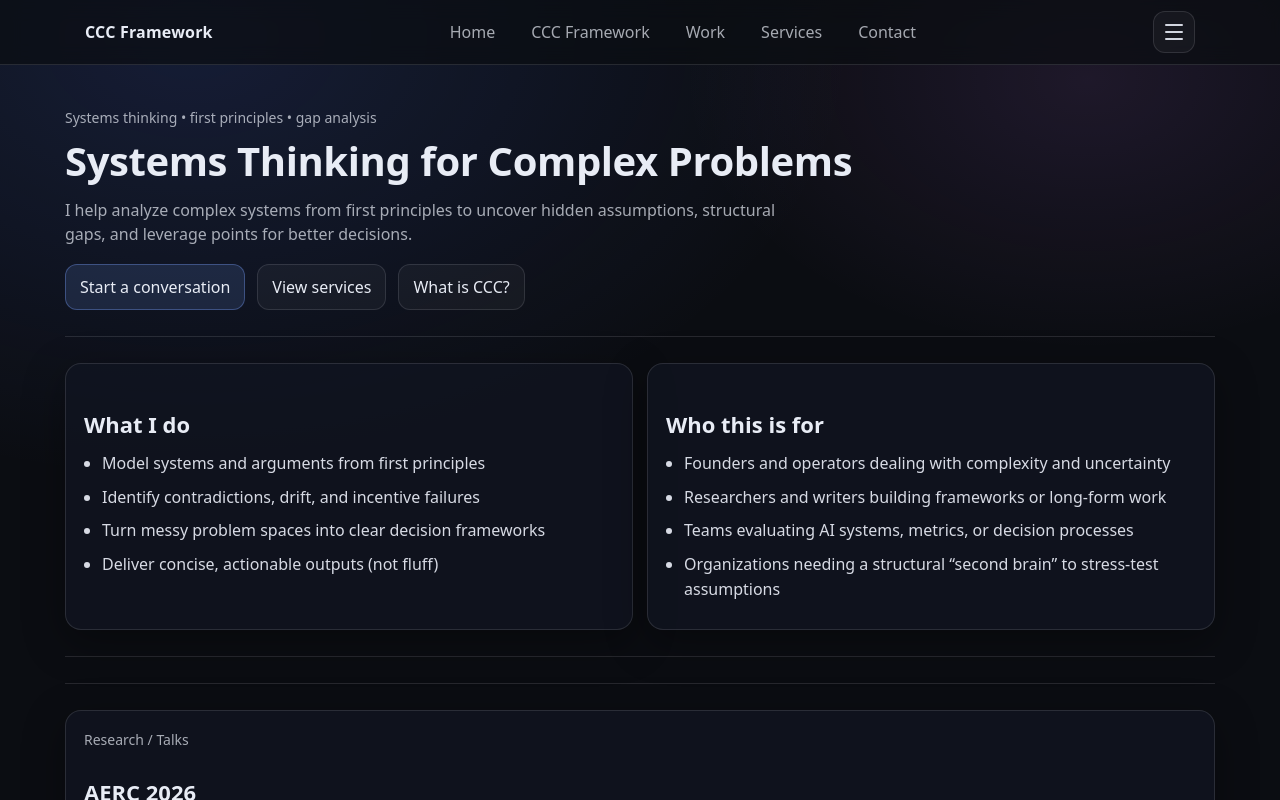
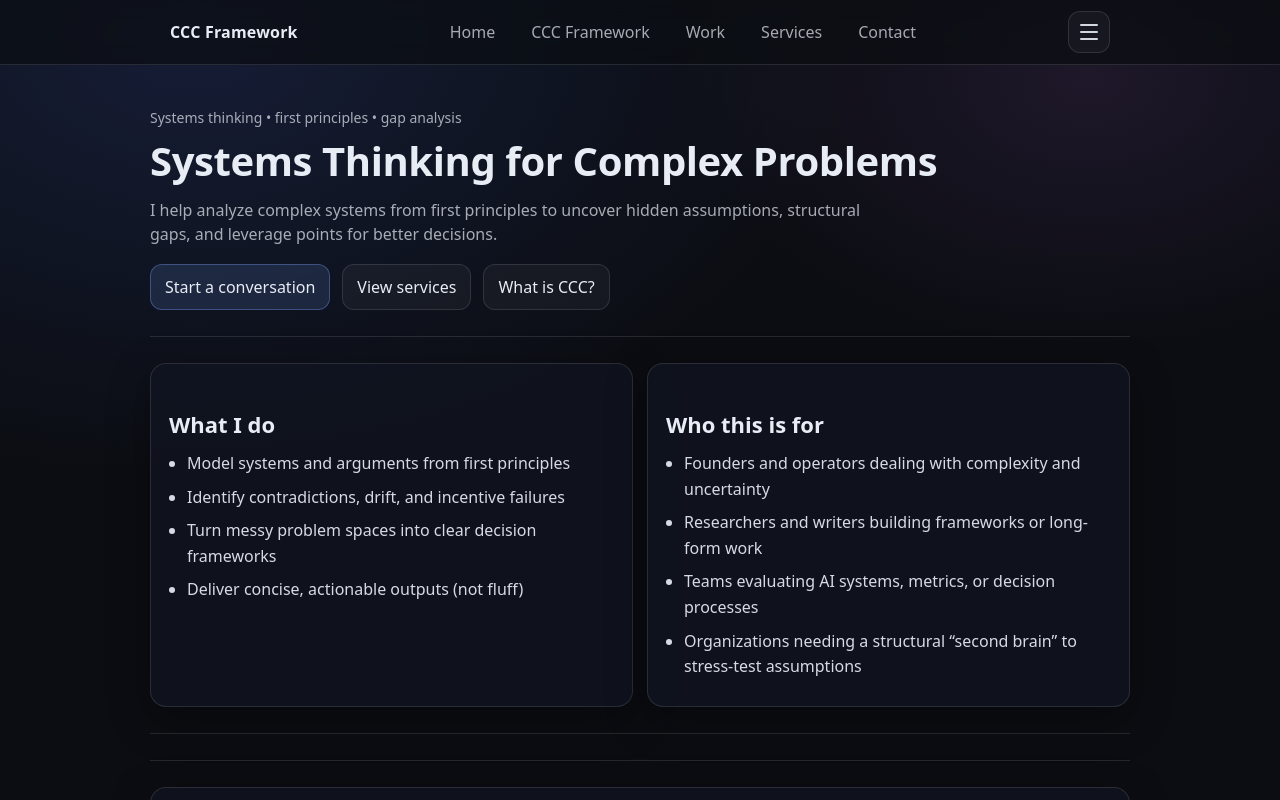
Before and after one commit to azfarsamin/cccframework, a Next.js app: page / in a window 1280 px wide. Shown: the top 800 px of the page. Built offline with nearby package versions, Linux system fonts and the light colour scheme.

Commit message:
Update globals.css

```diff
--- a/app/globals.css
+++ b/app/globals.css
@@ -6,7 +6,7 @@
   --hairline: rgba(232, 236, 245, 0.12);
   --shadow: 0 12px 40px rgba(0, 0, 0, 0.35);
   --radius: 16px;
-  --max: 1150px;
+  --max: 980px;
   --pad: 20px;
 }
 
```
